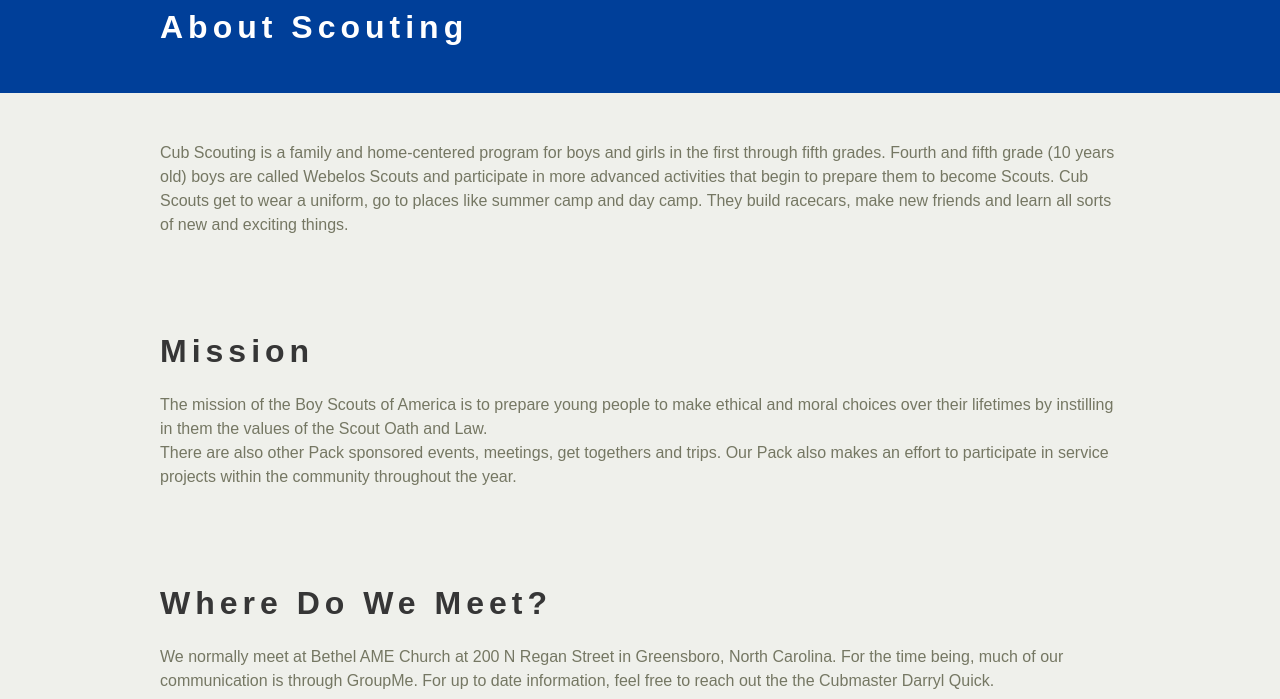
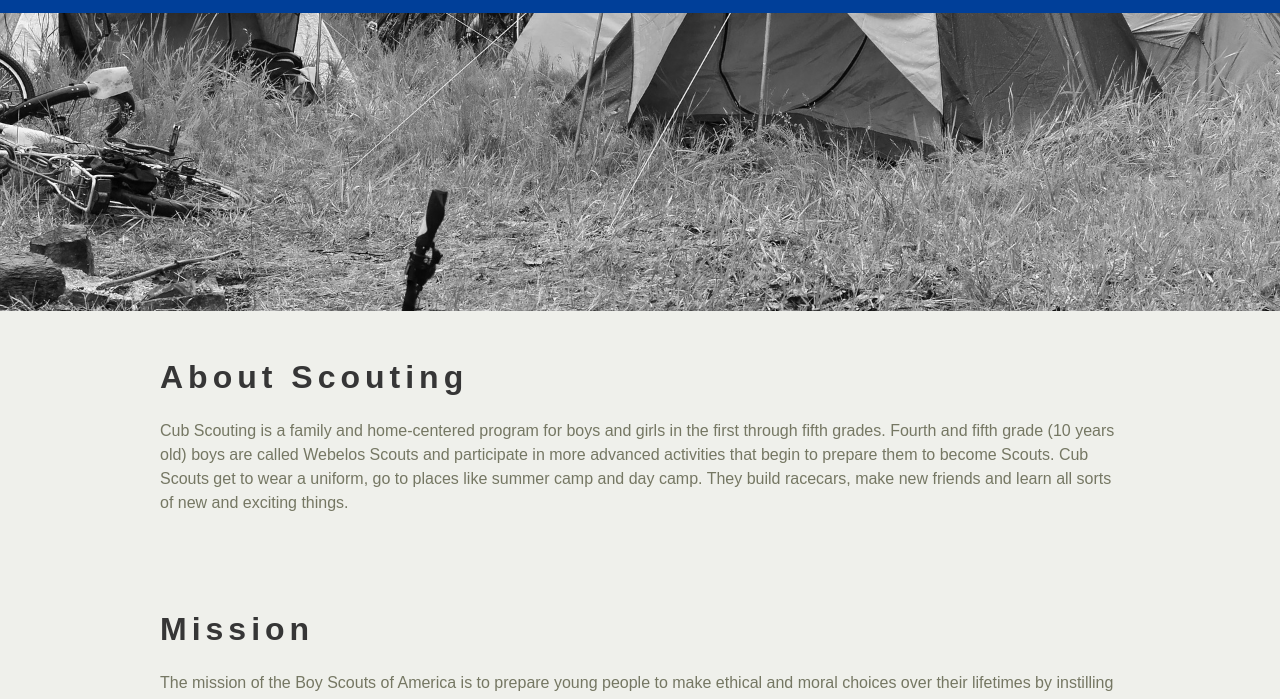
Before and after one commit to pack723/pack723-website, a Gatsby site: page /about in a window 1280 px wide. Shown: the part 39-738 px from the top of the page. Built offline with nearby package versions, Linux system fonts and the light colour scheme; Gatsby itself is replaced by a stand-in of ours.

Commit message:
added hero images to all pages

```diff
--- a/src/pages/about.js
+++ b/src/pages/about.js
@@ -1,19 +1,46 @@
 import React from "react"
+import { graphql, useStaticQuery } from 'gatsby'
 import Layout from "../components/layout"
-import SEO from "../components/seo"
+import Seo from "../components/seo"
+import BackgroundImage from "gatsby-background-image"
 
-const About = () => (
+
+const About = () => {
+  const data = useStaticQuery(
+    graphql`
+      query {
+        desktop: file(relativePath: { eq: "camping-background.jpg" }) {
+          childImageSharp {
+            fluid(quality: 90, maxWidth: 1920) {
+              ...GatsbyImageSharpFluid_withWebp
+            }
+          }
+        }
+      }
+    `
+  )
+
+  const imageData = data.desktop.childImageSharp.fluid
+
+  return (
   <Layout>
-    <SEO title="About Pack723" />
-    <section className="hero is-primary">
-      <div className="hero-body">
-        <div className="container">
-          <h1 className="title">About Scouting</h1>
-        </div>
-      </div>
-    </section>
+    <Seo title="About Pack723" />
+    <BackgroundImage
+      Tag="section"
+      className="hero"
+      fluid={imageData}
+      style={{
+        width: "100%",
+        height: "350px",
+        backgroundPosition: "center",
+        backgroundSize: "cover",
+        paddingTop: "100px",
+        filter: "grayscale(100%)"
+      }}
+      />
     <section className="section">
       <div className="container">
+      <h1 className="title">About Scouting</h1>
         <p>
           Cub Scouting is a family and home-centered program for boys and girls
           in the first through fifth grades. Fourth and fifth grade (10 years
@@ -76,6 +103,7 @@ const About = () => (
       </div>
     </section> */}
   </Layout>
-)
+  )
+}
 
 export default About
--- a/src/pages/calendar.js
+++ b/src/pages/calendar.js
@@ -1,10 +1,10 @@
 import React from "react"
 import Layout from "../components/layout"
-import SEO from "../components/seo"
+import Seo from "../components/seo"
 
 const Calendar = () => (
   <Layout>
-    <SEO title="Calendar" />
+    <Seo title="Calendar" />
     <section className="hero is-primary">
       <div className="hero-body">
         <div className="container">
```
Also changed, not shown: src/pages/faq.js (+38 -11 lines), src/pages/join.js (+41 -13 lines), src/pages/ranks.js (+42 -5 lines), src/images/camping-background.jpg (added).
